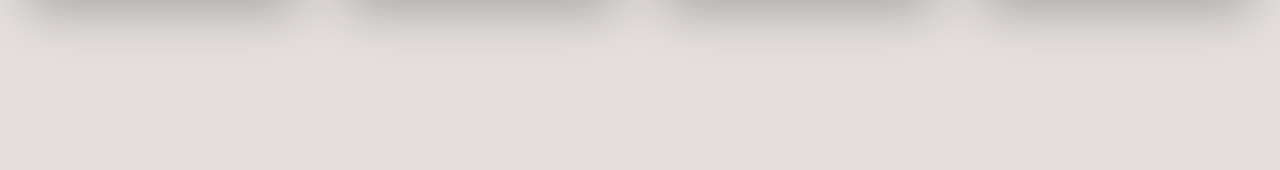
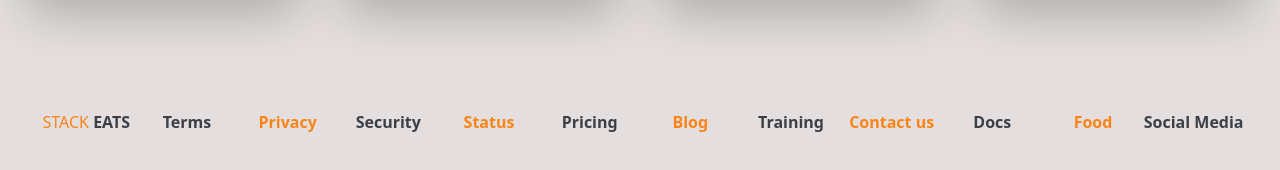
Before and after one commit to GUchechi/Food-App_with_React_and_Tailwind, a React (Create React App) app: page / in a window 1280 px wide. Shown: the part 2549-2719 px from the top of the page. Before the commit the page ends 2619 px from the top, so only its background shows below. Built offline with nearby package versions, Linux system fonts and the light colour scheme; the HTML template or start-up script is replaced by a standard one.

Commit message:
footer component

```diff
--- a/src/App.js
+++ b/src/App.js
@@ -1,6 +1,7 @@
 import "./App.css";
 import Category from "./components/Category";
 import Food from "./components/Food";
+import Footer from "./components/Footer";
 import HeadlineCards from "./components/HeadLineCards";
 import Hero from "./components/Hero";
 import Navbar from "./components/Navbar";
@@ -13,6 +14,7 @@ function App() {
       <HeadlineCards />
       <Food />
       <Category />
+      <Footer />
     </div>
   );
 }
--- /dev/null
+++ b/src/components/Footer.jsx
@@ -0,0 +1,38 @@
+import React from "react";
+
+const Footer = () => {
+  return (
+    <div className="text-black text-center py-10">
+      <div className="max-w-[1240px] mx-auto px-4 grid grid-cols-2 lg:grid-cols-12">
+        <h3 className="cursor-pointer text-[#fa8517]">
+          STACK <span className="font-bold text-[var(--appColor)]">EATS</span>
+        </h3>
+        <h3 className="cursor-pointer font-bold text-[var(--appColor)]">
+          Terms
+        </h3>
+        <h3 className="cursor-pointer font-bold text-[#fa8517]">Privacy</h3>
+        <h3 className="cursor-pointer font-bold text-[var(--appColor)]">
+          Security
+        </h3>
+        <h3 className="cursor-pointer font-bold text-[#fa8517]">Status</h3>
+        <h3 className="cursor-pointer font-bold text-[var(--appColor)]">
+          Pricing
+        </h3>
+        <h3 className="cursor-pointer font-bold text-[#fa8517]">Blog</h3>
+        <h3 className="cursor-pointer font-bold text-[var(--appColor)]">
+          Training
+        </h3>
+        <h3 className="cursor-pointer font-bold text-[#fa8517]">Contact us</h3>
+        <h3 className="cursor-pointer font-bold text-[var(--appColor)]">
+          Docs
+        </h3>
+        <h3 className="cursor-pointer font-bold text-[#fa8517]">Food</h3>
+        <h3 className="cursor-pointer font-bold text-[var(--appColor)]">
+          Social Media
+        </h3>
+      </div>
+    </div>
+  );
+};
+
+export default Footer;
```
